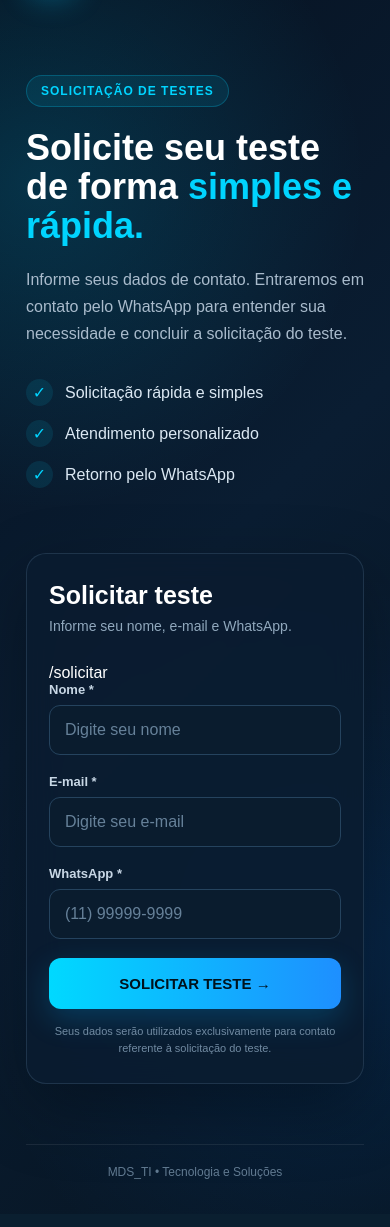
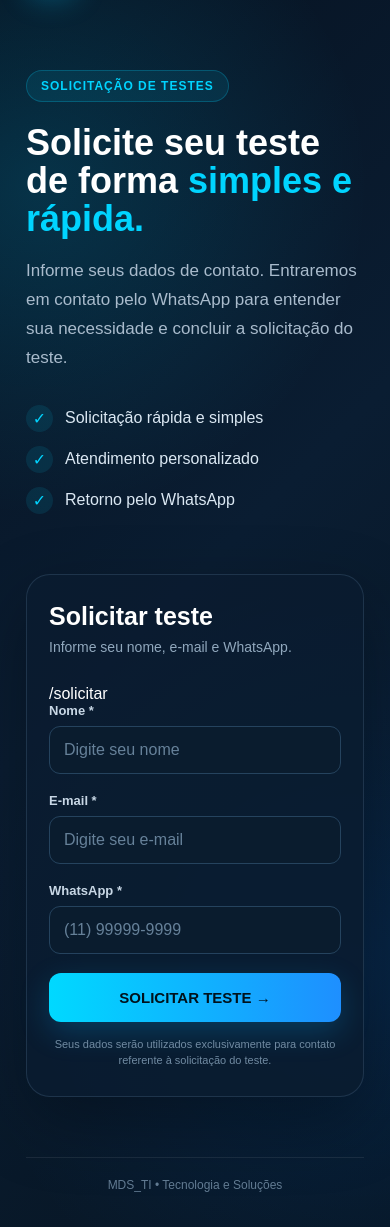
Before and after one commit to marcioecofabril-hub/MDS-TI-Solicitacao, a Flask app: page / in a window 390 px wide. Shown: the part 74-1301 px from the top of the page. Before the commit the page ends 1253 px from the top, so only its background shows below. Run offline with Flask 3, Linux system fonts and the light colour scheme.

Commit message:
Update index.html

```diff
--- a/templates/index.html
+++ b/templates/index.html
@@ -1,5 +1,6 @@
 <!DOCTYPE html>
 <html lang="pt-BR">
+
 <head>
     <meta charset="UTF-8">
     <meta name="viewport" content="width=device-width, initial-scale=1.0">
@@ -15,6 +16,7 @@
 
         body {
             font-family: Arial, Helvetica, sans-serif;
+
             background:
                 radial-gradient(
                     circle at 10% 20%,
@@ -38,12 +40,15 @@
         }
 
         .page {
+            width: 100%;
             max-width: 1200px;
-            margin: auto;
+            margin: 0 auto;
             padding: 35px 25px 50px;
         }
 
-        /* CABEÇALHO */
+        /* =========================
+           CABEÇALHO
+        ========================= */
 
         .header {
             display: flex;
@@ -61,6 +66,7 @@
         .logo-icon {
             width: 52px;
             height: 52px;
+
             border-radius: 15px;
 
             display: flex;
@@ -97,7 +103,9 @@
             font-size: 13px;
         }
 
-        /* CONTEÚDO */
+        /* =========================
+           CONTEÚDO
+        ========================= */
 
         .main {
             display: grid;
@@ -106,7 +114,9 @@
             align-items: center;
         }
 
-        /* LADO ESQUERDO */
+        /* =========================
+           APRESENTAÇÃO
+        ========================= */
 
         .hero-tag {
             display: inline-block;
@@ -157,6 +167,7 @@
             display: flex;
             align-items: center;
             gap: 12px;
+
             color: #dbe8f3;
         }
 
@@ -177,7 +188,9 @@
                 rgba(0, 212, 255, 0.10);
         }
 
-        /* CARD */
+        /* =========================
+           CARD
+        ========================= */
 
         .card {
             background:
@@ -188,13 +201,12 @@
                 rgba(136, 180, 218, 0.16);
 
             border-radius: 24px;
+
             padding: 32px;
 
             box-shadow:
                 0 25px 70px
                 rgba(0, 0, 0, 0.32);
-
-            backdrop-filter: blur(15px);
         }
 
         .card-title {
@@ -204,12 +216,16 @@
 
         .card-subtitle {
             color: #91a8bd;
+
             font-size: 14px;
             line-height: 1.5;
+
             margin-bottom: 27px;
         }
 
-        /* CAMPOS */
+        /* =========================
+           FORMULÁRIO
+        ========================= */
 
         .field {
             margin-bottom: 19px;
@@ -217,12 +233,13 @@
 
         label {
             display: block;
-            margin-bottom: 8px;
 
             color: #c8d7e5;
 
             font-size: 13px;
             font-weight: 600;
+
+            margin-bottom: 8px;
         }
 
         input {
@@ -255,12 +272,14 @@
                 rgba(0, 207, 255, 0.09);
         }
 
-        /* BOTÃO */
+        /* =========================
+           BOTÃO
+        ========================= */
 
         button {
             width: 100%;
 
-            border: 0;
+            border: none;
             border-radius: 12px;
 
             padding: 16px;
@@ -296,19 +315,24 @@
 
         button:disabled {
             opacity: 0.65;
-            cursor: not-allowed;
+            cursor: wait;
             transform: none;
         }
 
         .privacy {
-            text-align: center;
             color: #718ba2;
+
             font-size: 11px;
             line-height: 1.5;
+
+            text-align: center;
+
             margin-top: 14px;
         }
 
-        /* ERRO */
+        /* =========================
+           ERRO
+        ========================= */
 
         .error {
             background:
@@ -321,6 +345,7 @@
             color: #ffb2b2;
 
             border-radius: 12px;
+
             padding: 14px;
 
             margin-bottom: 20px;
@@ -329,7 +354,9 @@
             line-height: 1.5;
         }
 
-        /* SUCESSO */
+        /* =========================
+           SUCESSO
+        ========================= */
 
         .success {
             text-align: center;
@@ -342,6 +369,7 @@
                 rgba(27, 209, 126, 0.35);
 
             border-radius: 18px;
+
             padding: 34px 24px;
         }
 
@@ -392,7 +420,9 @@
             margin-top: 22px;
         }
 
-        /* RODAPÉ */
+        /* =========================
+           RODAPÉ
+        ========================= */
 
         footer {
             margin-top: 60px;
@@ -402,16 +432,19 @@
                 1px solid
                 rgba(255, 255, 255, 0.08);
 
-            text-align: center;
-
             color: #627b92;
 
             font-size: 12px;
+
+            text-align: center;
         }
 
-        /* RESPONSIVO */
+        /* =========================
+           RESPONSIVO
+        ========================= */
 
         @media (max-width: 850px) {
+
             .main {
                 grid-template-columns: 1fr;
             }
@@ -422,44 +455,33 @@
         }
 
         @media (max-width: 550px) {
+
             .page {
                 padding: 22px 26px 35px;
             }
 
             .header {
-                margin-bottom: 75px;
-            }
-
-            .hero h1 {
-                font-size: 36px;
-                line-height: 1.08;
-            }
-
-            .hero p {
-                font-size: 16px;
-            }
-
-            .main {
-                gap: 65px;
-            }
-
-            .card {
-                padding: 27px 22px;
-                border-radius: 20px;
+                margin-bottom: 70px;
             }
 
             .security {
                 display: none;
             }
 
+            .hero h1 {
+                font-size: 36px;
+            }
+
+            .main {
+                gap: 60px;
+            }
+
+            .card {
+                padding: 27px 22px;
+            }
+
             input {
                 font-size: 16px;
-                padding: 15px;
-            }
-
-            button {
-                font-size: 15px;
-                padding: 17px;
             }
         }
 
@@ -494,12 +516,10 @@
     </header>
 
 
-    <!-- CONTEÚDO -->
-
     <main class="main">
 
 
-        <!-- LADO ESQUERDO -->
+        <!-- APRESENTAÇÃO -->
 
         <section class="hero">
 
@@ -519,30 +539,45 @@
                 concluir a solicitação do teste.
             </p>
 
+
             <div class="benefits">
 
                 <div class="benefit">
-                    <div class="check">✓</div>
+
+                    <div class="check">
+                        ✓
+                    </div>
 
                     <div>
                         Solicitação rápida e simples
                     </div>
+
                 </div>
 
+
                 <div class="benefit">
-                    <div class="check">✓</div>
+
+                    <div class="check">
+                        ✓
+                    </div>
 
                     <div>
                         Atendimento personalizado
                     </div>
+
                 </div>
 
+
                 <div class="benefit">
-                    <div class="check">✓</div>
+
+                    <div class="check">
+                        ✓
+                    </div>
 
                     <div>
                         Retorno pelo WhatsApp
                     </div>
+
                 </div>
 
             </div>
@@ -550,14 +585,15 @@
         </section>
 
 
-        <!-- LADO DIREITO -->
+        <!-- CARD -->
 
         <section class="card">
 
 
             {% if sucesso %}
 
-                <!-- SUCESSO -->
+
+                <!-- CONFIRMAÇÃO -->
 
                 <div class="success">
 
@@ -580,9 +616,12 @@
 
                     </div>
 
+
                     <div class="wait-message">
+
                         Aguarde, entraremos em contato
                         pelo WhatsApp informado.
+
                     </div>
 
                 </div>
@@ -590,11 +629,13 @@
 
             {% else %}
 
+
                 <!-- FORMULÁRIO -->
 
                 <h2 class="card-title">
                     Solicitar teste
                 </h2>
+
 
                 <p class="card-subtitle">
                     Informe seu nome, e-mail e WhatsApp.
@@ -611,6 +652,7 @@
 
 
                 /solicitar
+
 
                     <!-- NOME -->
 
@@ -632,7 +674,7 @@
                     </div>
 
 
-                    <!-- E-MAIL -->
+                    <!-- EMAIL -->
 
                     <div class="field">
 
@@ -683,10 +725,13 @@
 
 
                     <div class="privacy">
+
                         Seus dados serão utilizados
                         exclusivamente para contato
                         referente à solicitação do teste.
+
                     </div>
+
 
                 </form>
 
@@ -695,6 +740,7 @@
 
 
         </section>
+
 
     </main>
 
@@ -734,4 +780,5 @@
 </script>
 
 </body>
+
 </html>
```
